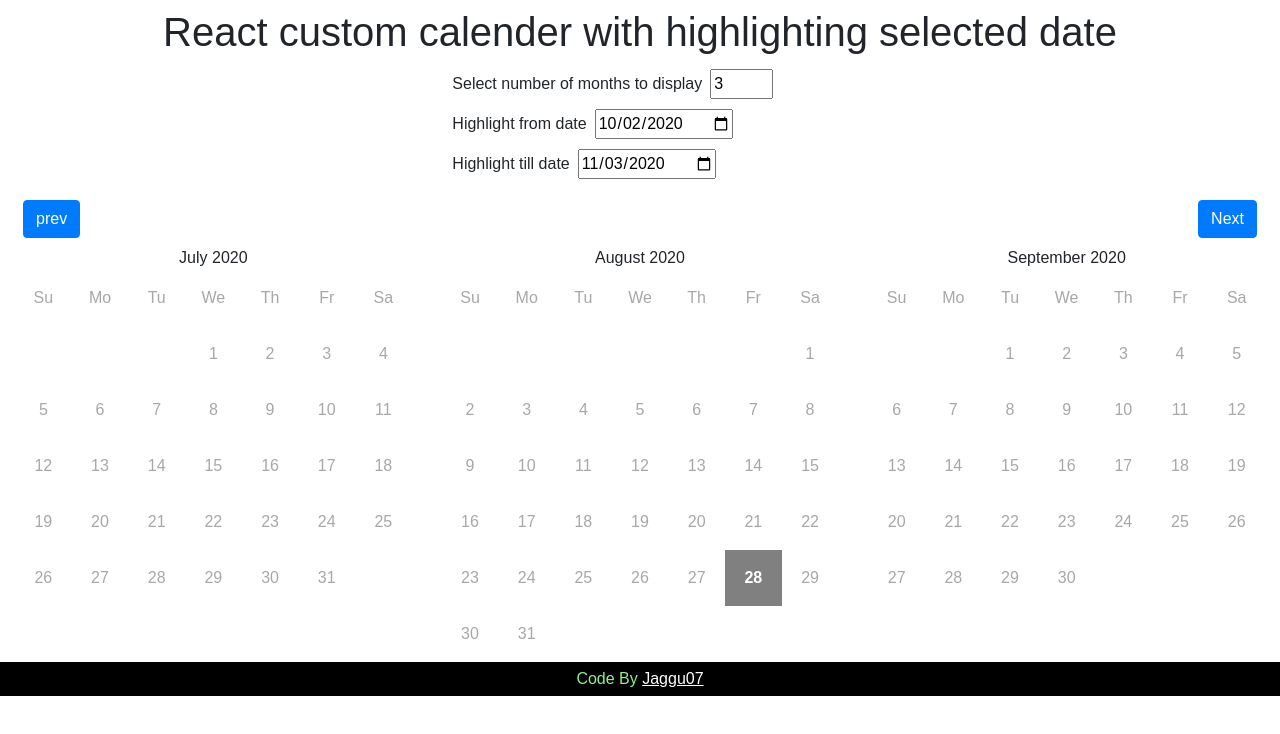
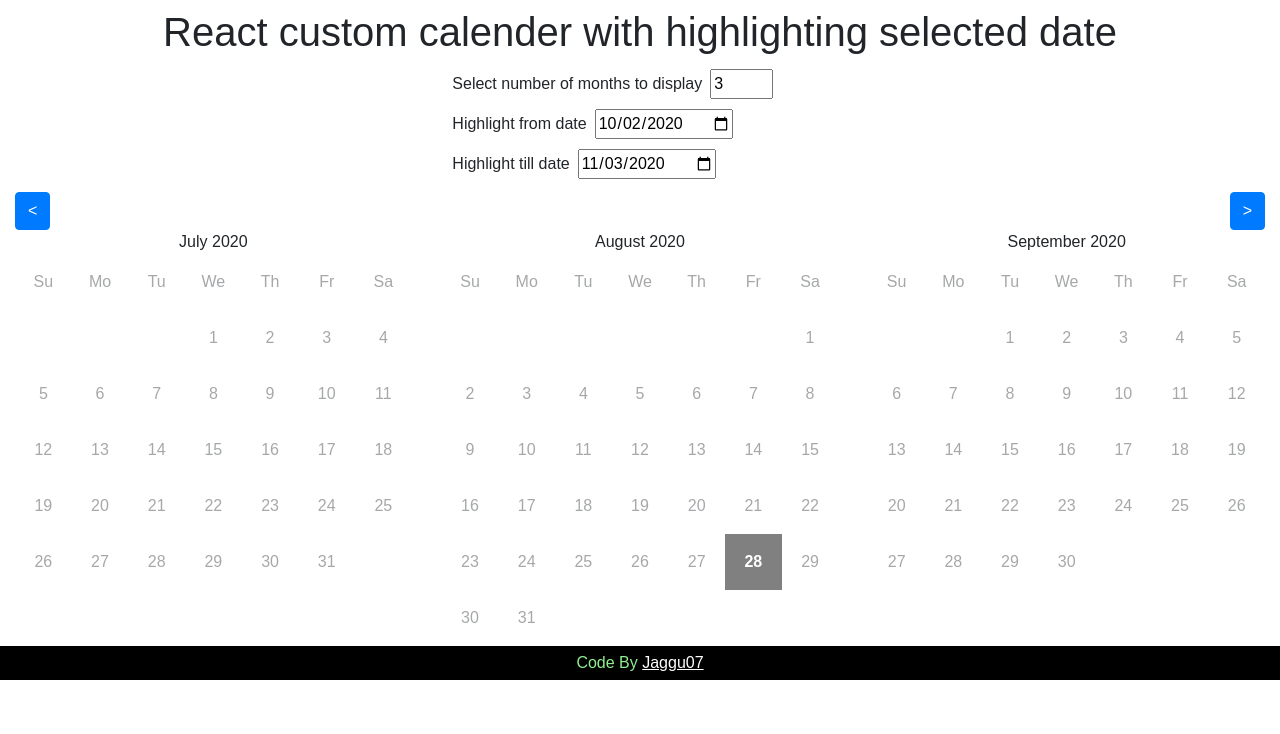
Before and after one commit to jaggu07/react-custom-calender, a React (Create React App) app: page / in a window 1280 px wide. Shown: the top 734 px of the page. Built offline with nearby package versions, Linux system fonts and the light colour scheme.

Commit message:
added proptype and moved previous, next element to parent

```diff
--- a/package.json
+++ b/package.json
@@ -38,6 +38,7 @@
     "@babel/cli": "^7.11.5",
     "@babel/core": "^7.10.2",
     "@babel/preset-react": "^7.10.4",
+    "prop-types": "^15.7.2",
     "typescript": "3.8.3"
   },
   "scripts": {
--- a/src/App.js
+++ b/src/App.js
@@ -1,8 +1,7 @@
 import React, { useState } from "react";
 import Calender from "./component/Calender";
-import './styles.css'
+import "./styles.css";
 const App = () => {
-
   const [startDate, setStartDate] = useState(new Date("10/2/2020"));
   const [endDate, setEndDate] = useState(new Date("11/3/2020"));
   const [count, setCount] = useState(3);
@@ -58,6 +57,16 @@ const App = () => {
           fromDate={startDate}
           toDate={endDate}
           monthsToDisplay={count}
+          onPrevIcon={
+            <button className=" btn btn-primary " title="Previous">
+              {"<"}
+            </button>
+          }
+          onNextIcon={
+            <button className="btn btn-primary " title="Previous">
+              {">"}
+            </button>
+          }
         />
       </>
 
--- a/src/component/Calender.css
+++ b/src/component/Calender.css
@@ -0,0 +1,3 @@
+.cursor-pointer {
+  cursor: pointer;
+}
--- a/src/component/Calender.js
+++ b/src/component/Calender.js
@@ -1,17 +1,14 @@
 import React, { useState, useEffect } from "react";
 import "./Calender.css";
+import PropTypes from "prop-types";
 
 const Calender = ({
   fromDate,
   toDate,
-  monthsToDisplay = 3,
-  color = {
-    today: "gray",
-    selected: "white",
-    selectedBG: "lightgreen",
-    date: "06041d",
-    backgroundColor: "transparent",
-  },
+  monthsToDisplay,
+  color,
+  onNextIcon,
+  onPrevIcon,
 }) => {
   const [activeDate, setActiveDate] = useState(new Date());
   const [todayDate] = useState(new Date());
@@ -169,26 +166,21 @@ const Calender = ({
   return (
     <>
       <div className="row m-0">
-        <div className="col-6 justify-content-start">
-          <button
-            className="m-2 btn btn-primary float-left"
-            title="Previous"
-            onClick={() => changeMonth(-1)}
-          >
-            prev
-          </button>
+        <div className="col-6 d-flex justify-content-start">
+          <div className="cursor-pointer" onClick={() => changeMonth(-1)}>
+            {onPrevIcon}
+          </div>
         </div>
-        <div className="col-6 justify-content-end">
-          <button
-            className="m-2 btn btn-primary float-right"
-            title="Next"
-            onClick={() => changeMonth(+1)}
-          >
-            Next
-          </button>
+        <div className="col-6 d-flex justify-content-end">
+          <div className="cursor-pointer" onClick={() => changeMonth(+1)}>
+            {onNextIcon}
+          </div>
         </div>
       </div>
-      <div className="row m-0 " style={{ backgroundColor: color.backgroundColor }}>
+      <div
+        className="row m-0 "
+        style={{ backgroundColor: color.backgroundColor }}
+      >
         {generateArray(-1, count - 3).map((ele) => {
           return (
             <div
@@ -226,3 +218,27 @@ const Calender = ({
   );
 };
 export default Calender;
+
+Calender.propTypes = {
+  fromDate: PropTypes.instanceOf(Date),
+  toDate: PropTypes.instanceOf(Date),
+  monthsToDisplay: PropTypes.number,
+  color: PropTypes.object,
+  onNextIcon: PropTypes.element,
+  onPrevIcon: PropTypes.element,
+};
+
+Calender.defaultProps = {
+  fromDate: new Date(),
+  toDate: new Date(),
+  monthsToDisplay: 3,
+  color: {
+    today: "gray",
+    selected: "white",
+    selectedBG: "lightgreen",
+    date: "06041d",
+    backgroundColor: "transparent",
+  },
+  onNextIcon: <></>,
+  onPrevIcon: <></>,
+};
```
